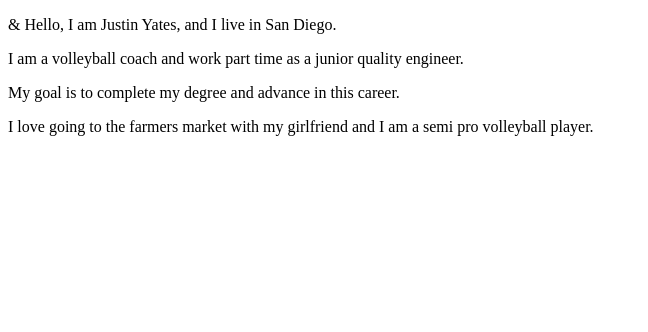
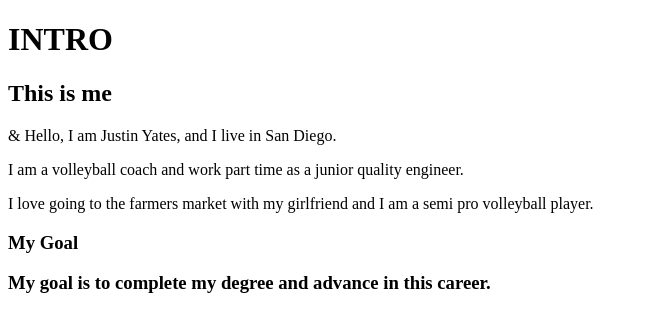
Before and after one commit to jyates2hawk/fundamentals-of-web-development, a plain HTML site: page index.html in a window 1280 px wide. Shown: the whole page, without its empty margins (0-648 px from the left). Drawn offline with Linux system fonts and the light colour scheme.

Commit message:
added some divs

```diff
--- a/index.html
+++ b/index.html
@@ -5,9 +5,17 @@
   <title>Internet Technologies and Web Design</title>
 </head>
 <body>
-  <p>&amp; Hello, I am Justin Yates, and I live in San Diego.</p>
-  <p>I am a volleyball coach and work part time as a junior quality engineer.</p>
-  <p>My goal is to complete my degree and advance in this career.</p>
-  <p>I love going to the farmers market with my girlfriend and I am a semi pro volleyball player.</p>
+  <h1>INTRO</h1>
+	<div>
+		<h2>This is me</h2>
+		<p>&amp; Hello, I am Justin Yates, and I live in San Diego.</p>
+		<p>I am a volleyball coach and work part time as a junior quality engineer.</p>
+		<p>I love going to the farmers market with my girlfriend and I am a semi pro volleyball player.</p>
+	</div>
+	<div>
+		<h3>My Goal<h3>
+		<p>My goal is to complete my degree and advance in this career.</p>
+	</div>
+
 </body>
 </html>
```
